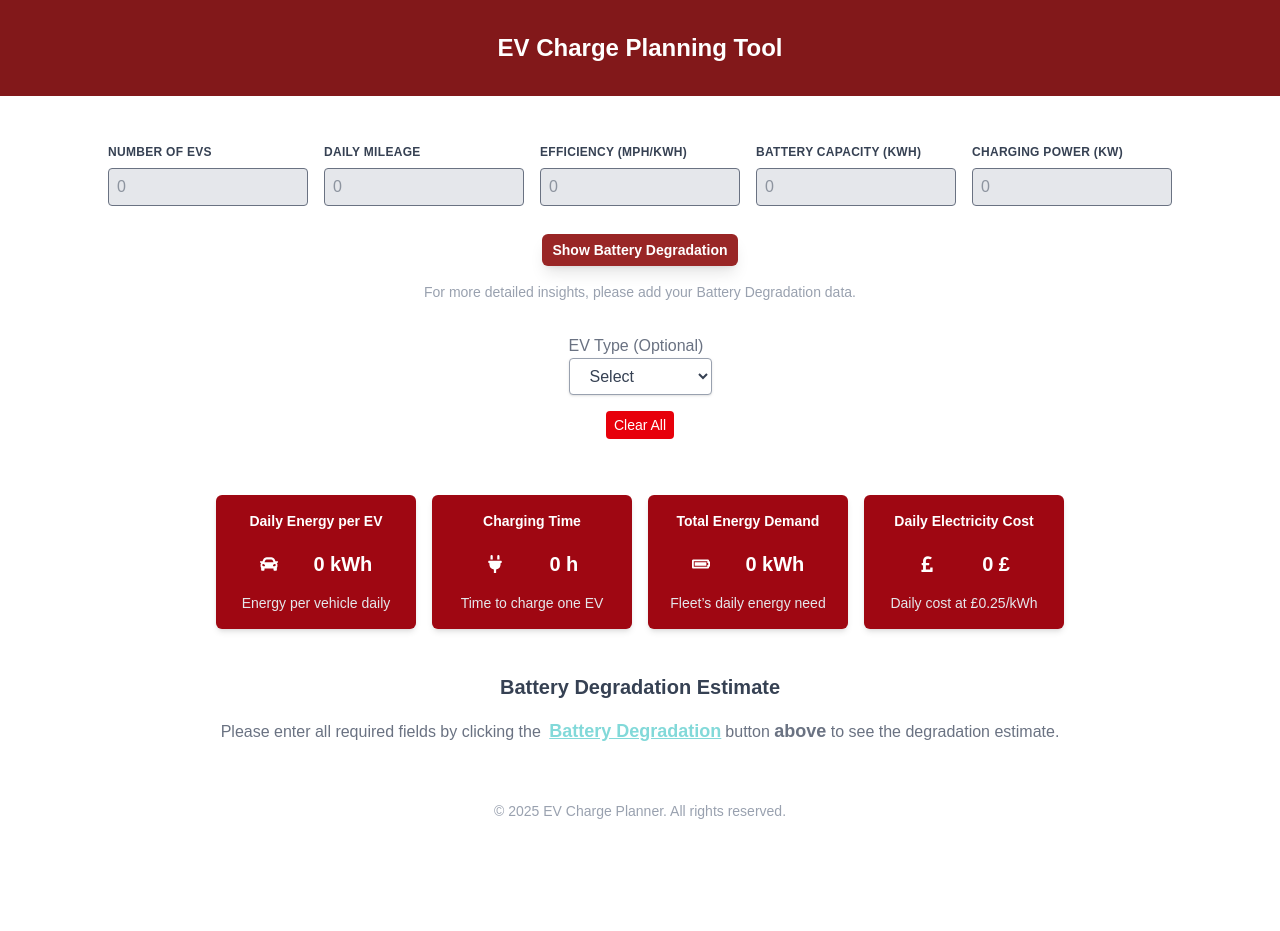
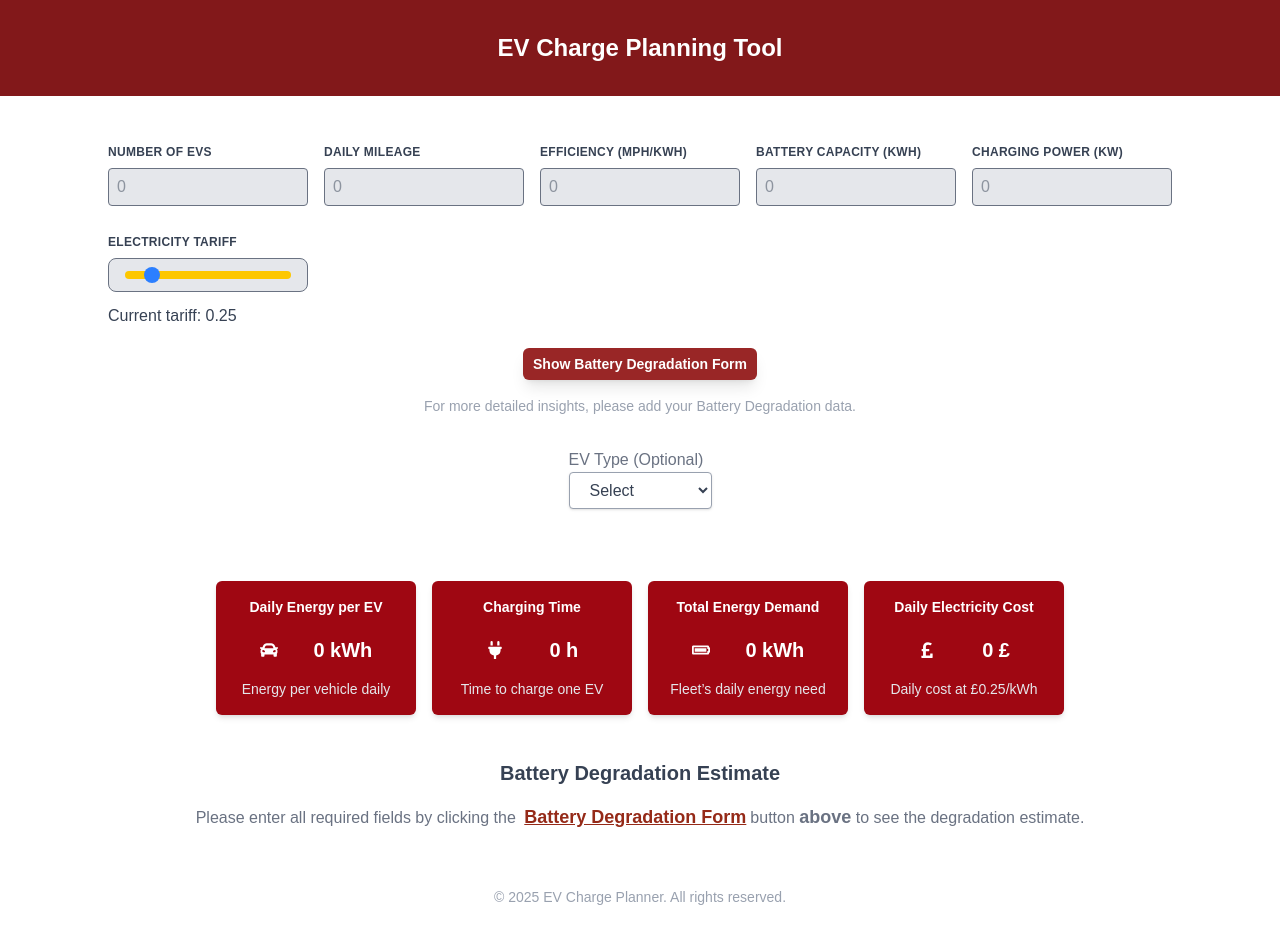
Before and after one commit to xFinVi/EvChargePlanner, a Next.js app: page / in a window 1280 px wide. Before the commit the page ends 845 px from the top, so only its background shows below. Built offline with nearby package versions, Linux system fonts and the light colour scheme.

Commit message:
fixed a type issue

```diff
--- a/src/app/components/BatteryDegradationForm/BatteryDegradationForm.tsx
+++ b/src/app/components/BatteryDegradationForm/BatteryDegradationForm.tsx
@@ -6,10 +6,8 @@ import Input from "../Input/Input";
 const BatteryDegradationForm: React.FC = () => {
   const {
     register,
-    watch,
     formState: { errors },
   } = useFormContext<FormInputs>();
-  const tariffValue = watch("electricityTariff");
 
   return (
     <div className="grid grid-cols-3 gap-4 mt-8 sm:grid-cols-4 max-w-[650px] mx-auto w-full">
@@ -62,31 +60,6 @@ const BatteryDegradationForm: React.FC = () => {
         min="0"
         error={errors.annualMileage?.message}
       />
-      <Input
-        id="electricityTariff"
-        label="Electricity Tariff"
-        placeholder="Enter tariff (e.g., 0.15)"
-        type="range"
-        min="0"
-        max="2"
-        step="0.01"
-        className="w-full h-4 p-4 bg-gray-100 rounded-lg cursor-pointer dark:bg-gray-100 appearance-none
-        [&::-webkit-slider-runnable-track]:bg-yellow-500 [&::-webkit-slider-runnable-track]:rounded-full [&::-webkit-slider-runnable-track]:h-2
-        [&::-moz-range-track]:bg-green-500 [&::-moz-range-track]:rounded-full [&::-moz-range-track]:h-2
-        [&::-webkit-slider-thumb]:appearance-none [&::-webkit-slider-thumb]:w-4 [&::-webkit-slider-thumb]:h-4
-        [&::-webkit-slider-thumb]:bg-blue-500 [&::-webkit-slider-thumb]:rounded-full [&::-webkit-slider-thumb]:-mt-1
-        [&::-moz-range-thumb]:w-4 [&::-moz-range-thumb]:h-4 [&::-moz-range-thumb]:bg-blue-500
-        [&::-moz-range-thumb]:rounded-full [&::-moz-range-thumb]:border-none
-        focus:outline-none"
-        {...register("electricityTariff", {
-          valueAsNumber: true,
-          min: { value: 0, message: "Tariff cannot be negative" },
-          max: { value: 2, message: "Tariff cannot exceed 2" },
-        })}
-        error={errors.electricityTariff?.message}
-      >
-        <p className="text-gray-700">Current tariff: {tariffValue ?? "0"}</p>
-      </Input>
     </div>
   );
 };
--- a/src/app/components/BatteryTable/BatteryTable.tsx
+++ b/src/app/components/BatteryTable/BatteryTable.tsx
@@ -95,8 +95,8 @@ export default function BatteryDegradationTable({
         </h2>{" "}
         <p className="mt-4 text-center text-gray-500">
           Please enter all required fields by clicking the{" "}
-          <span className="inline-block mx-1 text-lg font-bold text-[#82d9d9] underline transition-transform duration-150 ease-in-out rounded-lg hover:scale-105 active:scale-105">
-            Battery Degradation
+          <span className="inline-block mx-1 text-lg font-bold text-[#952a18] underline transition-transform duration-150 ease-in-out rounded-lg hover:scale-105 active:scale-105">
+            Battery Degradation Form
           </span>
           button <span className="text-lg font-bold">above</span> to see the
           degradation estimate.
--- a/src/app/components/Navbar/Navbar.tsx
+++ b/src/app/components/Navbar/Navbar.tsx
@@ -29,7 +29,7 @@ const Navbar = () => {
   const formValues = watch();
   // Check if any numeric field is greater than 0
   const hasValuesGreaterThanZero = Object.values(formValues).some(
-    (value) => typeof value === "number" && !isNaN(value) && value > 0
+    (value) => typeof value === "number" && !isNaN(value) && value > 0.26
   );
   /**
    * Reset all form fields to their default values (undefined) and hide degradation form.
@@ -85,6 +85,33 @@ const Navbar = () => {
           {...register("chargingPower", { valueAsNumber: true })}
           error={errors.chargingPower?.message}
         />
+        <Input
+          id="electricityTariff"
+          label="Electricity Tariff"
+          placeholder="Enter tariff (e.g., 0.15)"
+          type="range"
+          min="0"
+          max="2"
+          step="0.01"
+          className="w-full h-4 p-4 bg-gray-100 rounded-lg cursor-pointer dark:bg-gray-100 appearance-none
+        [&::-webkit-slider-runnable-track]:bg-yellow-400 [&::-webkit-slider-runnable-track]:rounded-full [&::-webkit-slider-runnable-track]:h-2
+        [&::-moz-range-track]:bg-green-500 [&::-moz-range-track]:rounded-full [&::-moz-range-track]:h-2
+        [&::-webkit-slider-thumb]:appearance-none [&::-webkit-slider-thumb]:w-4 [&::-webkit-slider-thumb]:h-4
+        [&::-webkit-slider-thumb]:bg-blue-500 [&::-webkit-slider-thumb]:rounded-full [&::-webkit-slider-thumb]:-mt-1
+        [&::-moz-range-thumb]:w-4 [&::-moz-range-thumb]:h-4 [&::-moz-range-thumb]:bg-blue-500
+        [&::-moz-range-thumb]:rounded-full [&::-moz-range-thumb]:border-none
+        focus:outline-none"
+          {...register("electricityTariff", {
+            valueAsNumber: true,
+            min: { value: 0, message: "Tariff cannot be negative" },
+            max: { value: 2, message: "Tariff cannot exceed 2" },
+          })}
+          error={errors.electricityTariff?.message}
+        >
+          <p className="text-gray-700">
+            Current tariff: {formValues.electricityTariff ?? "0"}
+          </p>
+        </Input>
       </div>
 
       {/* Button to toggle BatteryDegradationForm visibility */}
@@ -99,7 +126,7 @@ const Navbar = () => {
             }`}
           onClick={() => setShowDegradation(!showDegradation)}
         >
-          {showDegradation ? "Hide" : "Show"} Battery Degradation
+          {showDegradation ? "Hide" : "Show"} Battery Degradation Form
         </button>
       </div>
 
```
